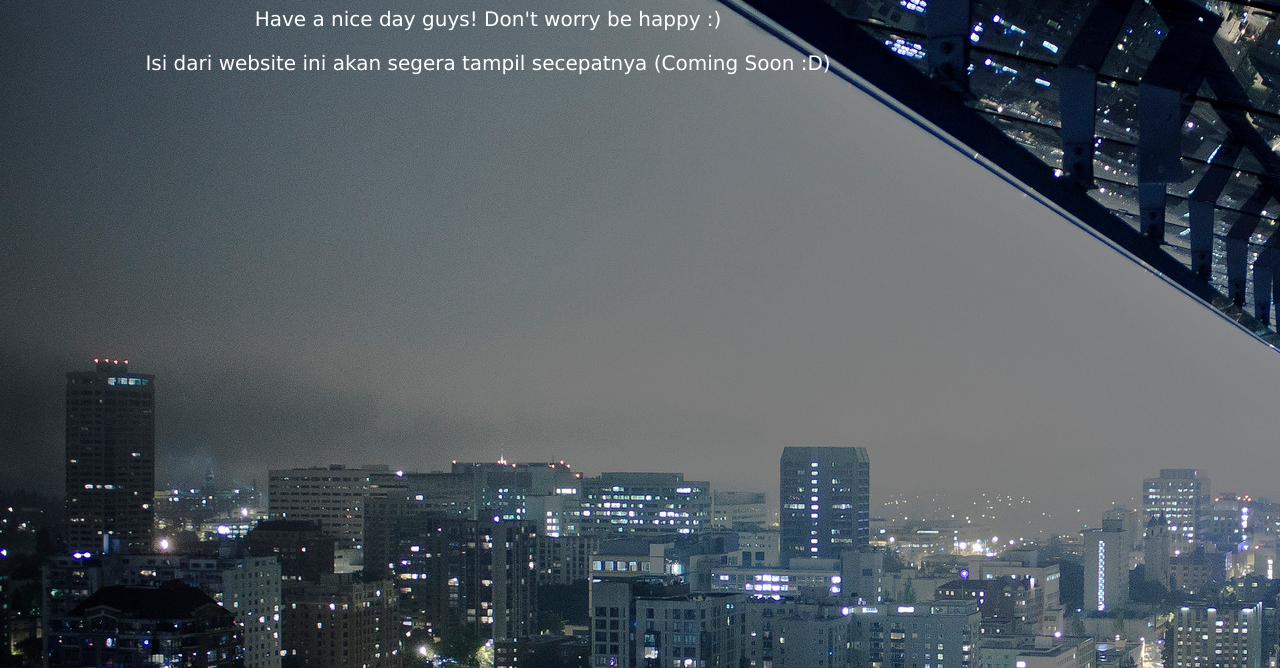
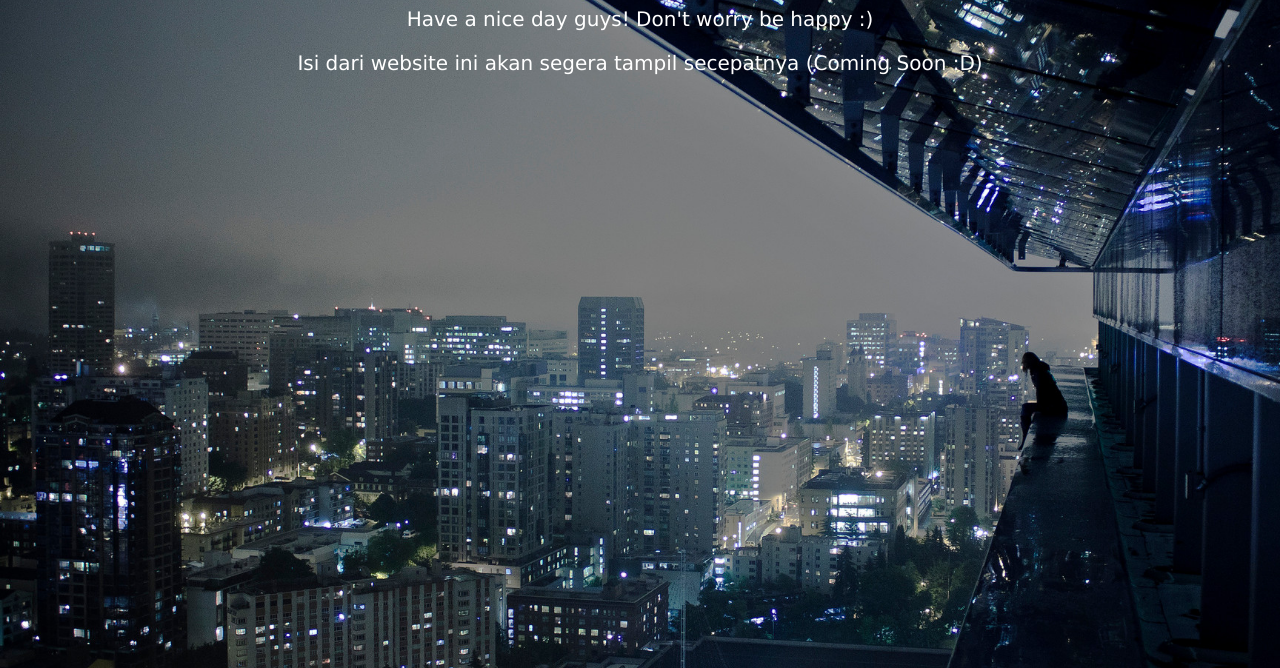
Before and after one commit to ekoprwnt/ekoprwnt.github.io, a plain HTML site: page index.html in a window 1280 px wide. Shown: the part 132-800 px from the top of the page. Drawn offline with Linux system fonts and the light colour scheme.

Commit message:
Update index.html

```diff
--- a/index.html
+++ b/index.html
@@ -195,9 +195,9 @@
 
 body {
                 background-image: url('Landscape.jpg');
-                height: 75%;
-                width: 75%;
-
+                background-repeat: no-repeat;
+		background-size: cover;
+		background-attachment: fixed;
             }
 h1 {
     color: lightgreen;
```
